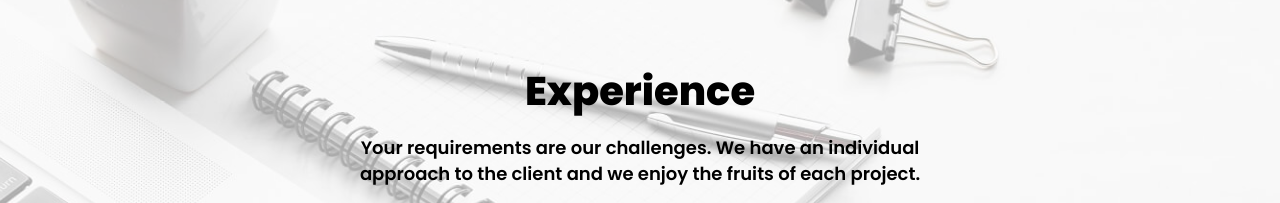
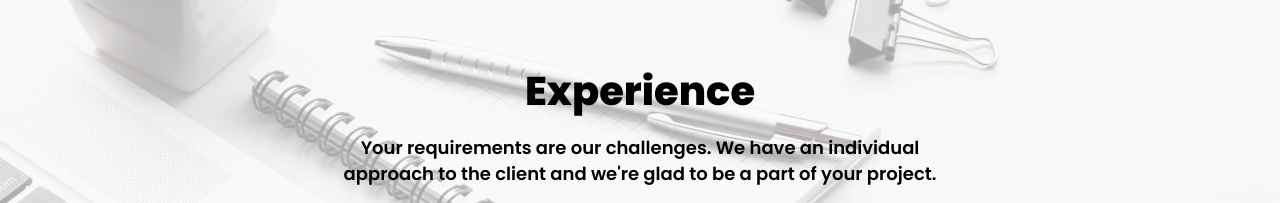
Before and after one commit to netmazing/netfine, a Gatsby site: page /en in a window 1280 px wide. Shown: the part 1840-2043 px from the top of the page. Built offline with nearby package versions, Linux system fonts and the light colour scheme; Gatsby itself is replaced by a stand-in of ours.

Commit message:
change translation

```diff
--- a/src/pages/en/index.js
+++ b/src/pages/en/index.js
@@ -67,7 +67,7 @@ const IndexPageEn = () => {
               <h2 className="section__title subtitle">Experience</h2>
             </Fade>
             <Fade bottom>
-                <p className="text">Your requirements are our challenges. We have an individual approach to the client and we enjoy the fruits of each project.</p>
+                <p className="text">Your requirements are our challenges. We have an individual approach to the client and we're glad to be a part of your project.</p>
             </Fade>
             <Fade bottom>
                 <AniLink
```
